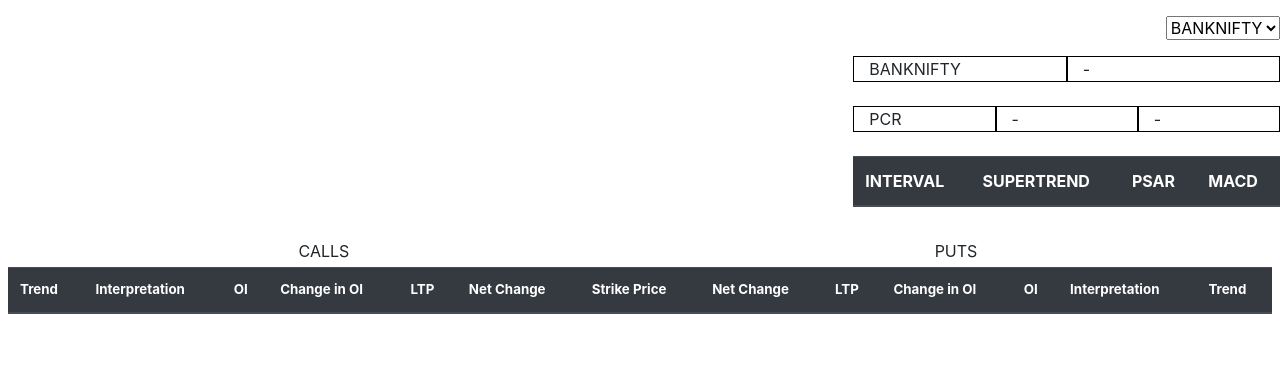
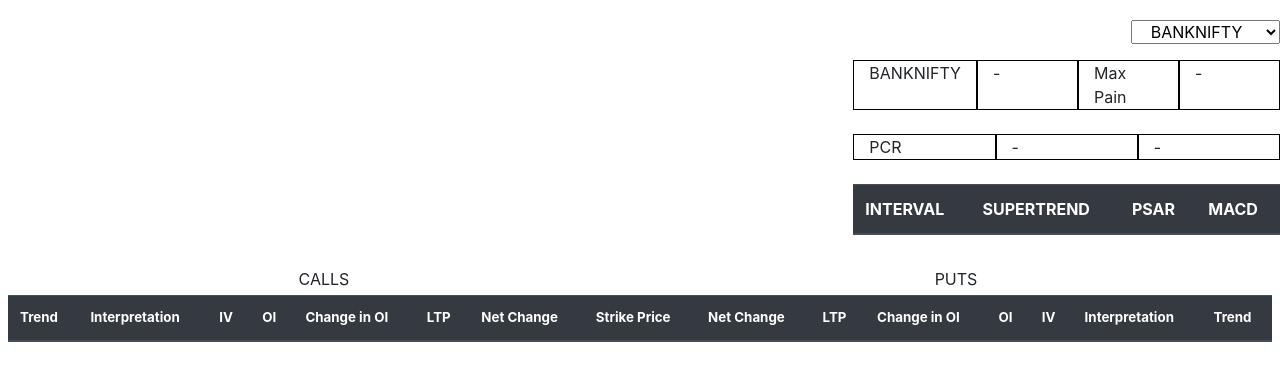
Before and after one commit to sunny88mittal/sunny, a plain HTML site: page Analyst/src/main/resources/static/index.html in a window 1280 px wide. Drawn offline with nearby package versions, Linux system fonts and the light colour scheme; no server answers.

Commit message:
Added Changes for max pain

```diff
--- a/Analyst/src/main/resources/static/index.html
+++ b/Analyst/src/main/resources/static/index.html
@@ -27,14 +27,19 @@
 			</div>
 
 			<div class="col" id="indicators_block">
-				<select class = "row" id = "symbol_selector" style="margin-left:75%;">
-					<option value="BANKNIFTY">BANKNIFTY</option>
-					<option value="NIFTY">NIFTY</option>
-				</select>
+				<div class="row mt-1">
+					<select class="col"
+						id="symbol_selector" style="margin-left: 65%;">
+						<option value="BANKNIFTY">BANKNIFTY</option>
+						<option value="NIFTY">NIFTY</option>
+					</select>
+				</div>
 
 				<div class="row mt-3">
 					<div class="col-sm divborder" id="symbol">BANKNIFTY</div>
 					<div class="col-sm divborder" id="symbol_value">-</div>
+					<div class="col-sm divborder" id="maxpian">Max Pain</div>
+					<div class="col-sm divborder" id="maxpain_value">-</div>
 				</div>
 
 				<div class="row mt-4">
@@ -72,6 +77,7 @@
 					<tr>
 						<th scope="col">Trend</th>
 						<th scope="col">Interpretation</th>
+						<th scope="col">IV</th>
 						<th scope="col">OI</th>
 						<th scope="col">Change in OI</th>
 						<th scope="col">LTP</th>
@@ -83,6 +89,7 @@
 						<th scope="col">LTP</th>
 						<th scope="col">Change in OI</th>
 						<th scope="col">OI</th>
+						<th scope="col">IV</th>
 						<th scope="col">Interpretation</th>
 						<th scope="col">Trend</th>
 					</tr>
--- a/Analyst/src/main/resources/static/js/analyst.js
+++ b/Analyst/src/main/resources/static/js/analyst.js
@@ -59,10 +59,12 @@ var updateOptionsChain = function(data) {
 
 		var symbol = data.symbol;
 		var spotPrice = data.price;
+		var maxPain = data.maxPainAt;
 		var range = (spotPrice * 2.5) / 100;
 
 		$(SYMBOL).text(symbol);
 		$(SYMBOL_VALUE).text(spotPrice);
+		$(MAXPAIN_VALUE).text(maxPain);
 
 		$(OPTIONS_CHAIN_TABLE).find(TABLE_BODY).empty();
 		for (var i = 0; i < data.callOptions.length; i++) {
@@ -86,6 +88,7 @@ var updateOptionsChain = function(data) {
 			row += getTableColumnWithColour(callOption.interpretation,
 					getInterpretationColour(callOption.interpretation,
 							callOption.optionType, callColour));
+			row += getTableColumnWithColour(callOption.IV, callColour);
 			row += getTableColumnWithColour(callOption.openInterest, callColour);
 			row += getTableColumnWithColour(callOption.openInterestChange,
 					callColour);
@@ -99,6 +102,7 @@ var updateOptionsChain = function(data) {
 			row += getTableColumnWithColour(putOption.openInterestChange,
 					putColour);
 			row += getTableColumnWithColour(putOption.openInterest, putColour);
+			row += getTableColumnWithColour(putOption.IV, putColour);
 			row += getTableColumnWithColour(putOption.interpretation,
 					getInterpretationColour(putOption.interpretation,
 							putOption.optionType, putColour));
--- a/Analyst/src/main/resources/static/js/elementids.js
+++ b/Analyst/src/main/resources/static/js/elementids.js
@@ -8,3 +8,4 @@ var PCR_CHART = "#pcr_chart";
 var OPTIONS_CHAIN_TABLE = "#optionschain_table";
 var INDICATORS_TABLE = "#indicators_table";
 var SYMBOL_SELECTOR = "#symbol_selector";
+var MAXPAIN_VALUE = "#maxpain_value";
```
